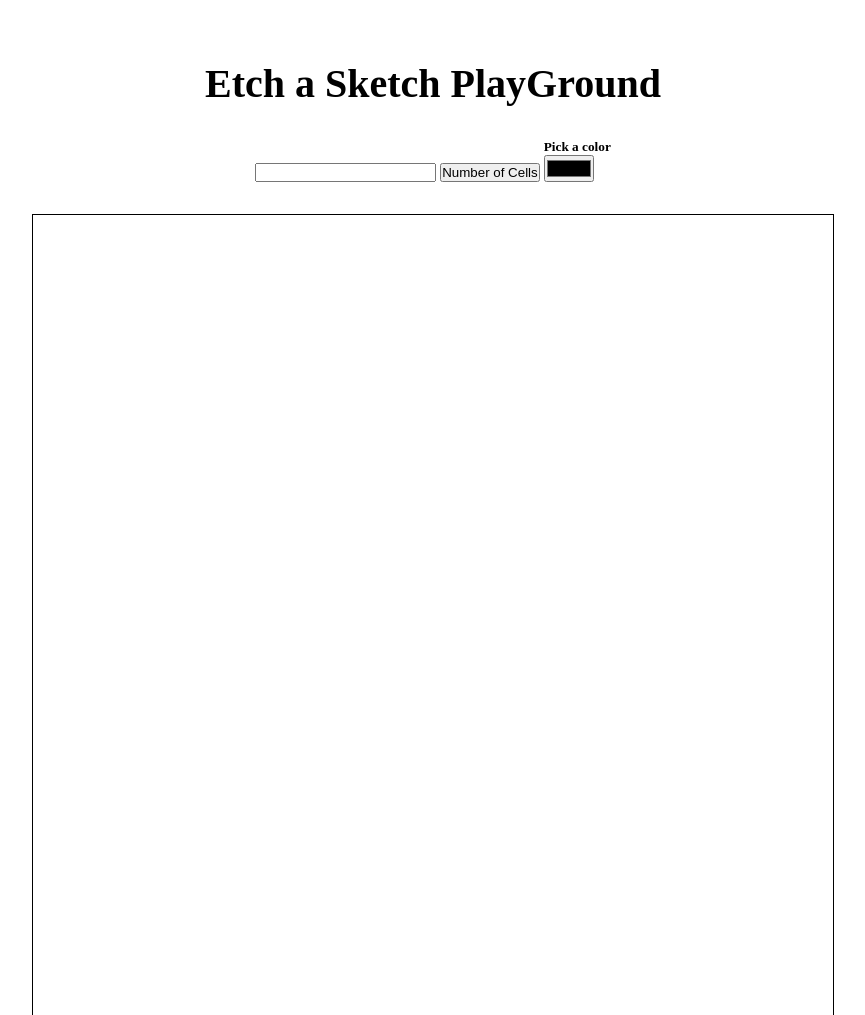
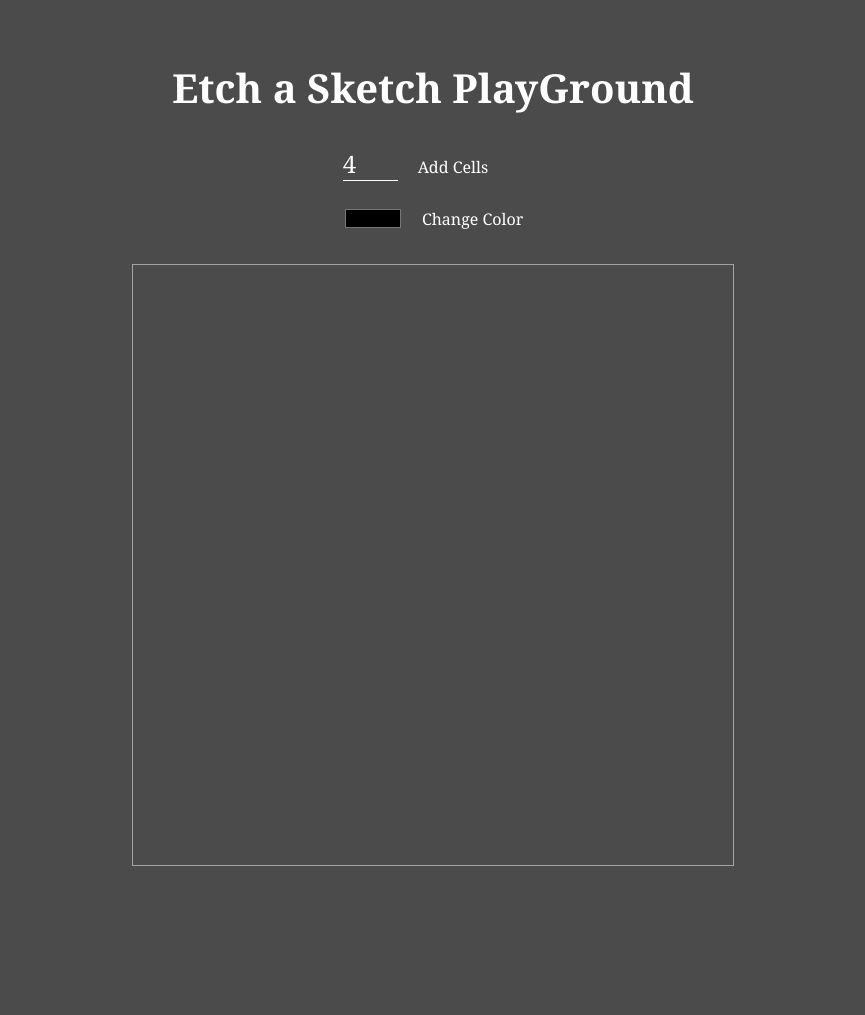
Before and after one commit to jartdian/Etch-a-Sketch-v2, a plain HTML site: page index.html in a window 1280 px wide. Shown: the whole page, without its empty margins (207-1072 px from the left). After the commit the page ends 866 px from the top, so only its background shows below. Drawn offline with Linux system fonts and the light colour scheme.

Commit message:
misc styling

```diff
--- a/index.html
+++ b/index.html
@@ -12,11 +12,14 @@
     <h1 class="title">Etch a Sketch PlayGround</h1>
 
     <div class="modifyCells">
-      <input class="cellAmountInput" default="16" type="number" max="100" />
-      <button class="createButton">Number of Cells</button>
+      <div class="cellAmount">
+
+        <input class="cellAmountInput" value="4" type="number" min="4" max="100" />
+        <button class="createButton"><p>Add Cells</p></button>
+      </div>
       <div class="colorPicker">
-        <h5>Pick a color</h5>
         <input type="color" class="colorPickerInput" />
+        <p class="colorPickerText">Change Color</h5>
       </div>
     </div>
     <main>
--- a/script.js
+++ b/script.js
@@ -4,10 +4,14 @@ const inputValue = document.querySelector(".cellAmountInput");
 const colorPickerInput = document.querySelector('.colorPickerInput')
 
 function draw() {
-  // this.classList.add('drawn-cell');
   let clr = `${colorPickerInput.value}`
-  console.log(clr);
   this.style.cssText += `background-color: ${clr}`
+}
+function onMouseOver() {
+  this.classList.add("cell-hovered")
+}
+function onMouseOut() {
+  this.classList.remove("cell-hovered")
 }
 
 function occupyGrid() {
@@ -17,6 +21,8 @@ function occupyGrid() {
   for (let i = 0; i < inputValue.valueAsNumber ** 2; i++) {
 		let cell = document.createElement("div");
 		cell.addEventListener("click", draw);
+    cell.addEventListener("mouseover", onMouseOver)
+    cell.addEventListener("mouseout", onMouseOut)
     cell.classList.add("cell");
     cell.style.cssText = `width: ${container.offsetWidth / inputValue.value}px;
 			height: ${container.offsetWidth / inputValue.value}px;`;
--- a/styles.css
+++ b/styles.css
@@ -1,10 +1,18 @@
 * {
   margin: 0;
   padding: 0;
-  --grid-width: 800px;
-}
+  --grid-width: 600px;
+  background-color: rgb(75, 75, 75);
+  color: white;
+  font-family: Cambria, Cochin, Georgia, Times, 'Times New Roman', serif;
+  }
 button {
   cursor: pointer;
+  border-radius: 4px;
+  border: none;
+  text-decoration: none;
+  font: initial !important;
+
 }
 button:active {
   transform: translateY(2px);
@@ -31,7 +39,7 @@ main {
   display: flex;
   justify-content: center;
   align-items: center;
-  border: 1px solid black;
+  border: 1px solid rgb(164, 164, 164);
 }
 .title {
   padding-top: 1.5em;
@@ -39,18 +47,44 @@ main {
 }
 .modifyCells {
   padding: 2em 0;
+  display: flex;
+  flex-direction: column;
+  gap: 1.5em;
+}
+.colorPickerText {
+  display: inline-block;
+
+}
+.cellAmountInput {
+  width: 55px;
+  border: none;
+  border-bottom: 1px solid white;
+  font-size: 1.5em;
+}
+.colorPicker {
+  display: flex;
+  justify-content: center;
+  align-items: center;
+  gap: 1.2em;
+}
+.colorPickerInput {
+  border: none;
+  width: 60px;
+}
+.createButton {
+  padding-left: 1em;
+
+}
+.createButton p {
 }
 .container {
   width: var(--grid-width);
   display: flex;
   flex-wrap: wrap;
 }
-.colorPicker {
-  display: inline-block;
+.cell:hover {
+  background-color: #fff;
 }
-.cell:hover {
-  background-color: #cecece;
+.cell-hovered {
+  opacity: 20%;
 }
-.drawn-cell {
-  background-color: aquamarine;
-}
```
